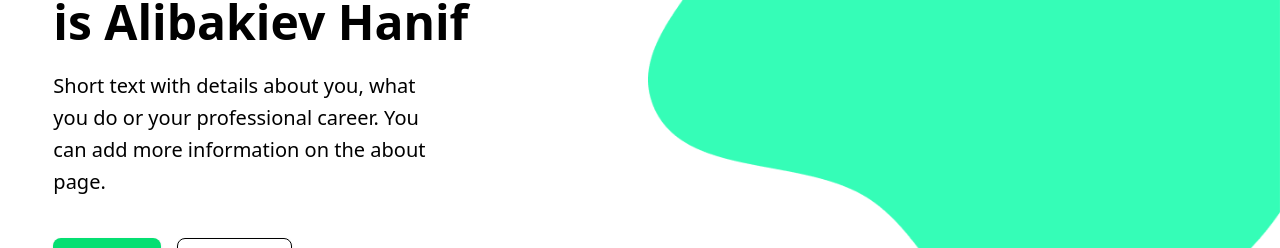
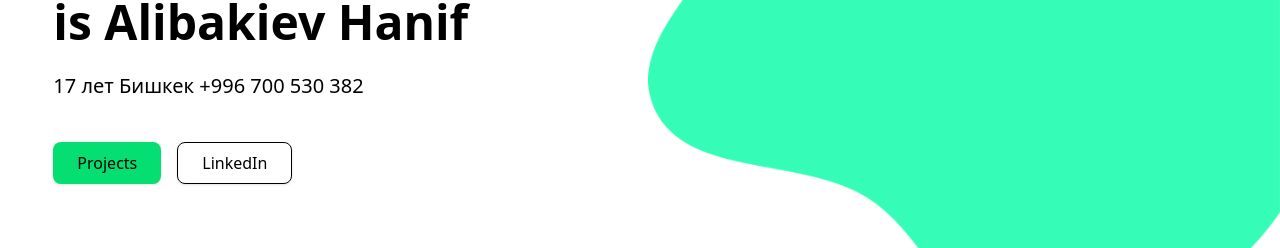
Before and after one commit to dttbs/myPortfolio, a React (Vite) app: page / in a window 1280 px wide. Shown: the part 208-456 px from the top of the page. Built offline with nearby package versions, Linux system fonts and the light colour scheme.

Commit message:
Update About.jsx

```diff
--- a/src/about/About.jsx
+++ b/src/about/About.jsx
@@ -12,8 +12,7 @@ export const About = () => {
         </h1>
         <div className="leading-8">
           <p className="w-4/12 text-[20px] mt-5">
-            Short text with details about you, what you do or your professional
-            career. You can add more information on the about page.{" "}
+           17 лет Бишкек +996 700 530 382
           </p>
         </div>
       </div>
```
